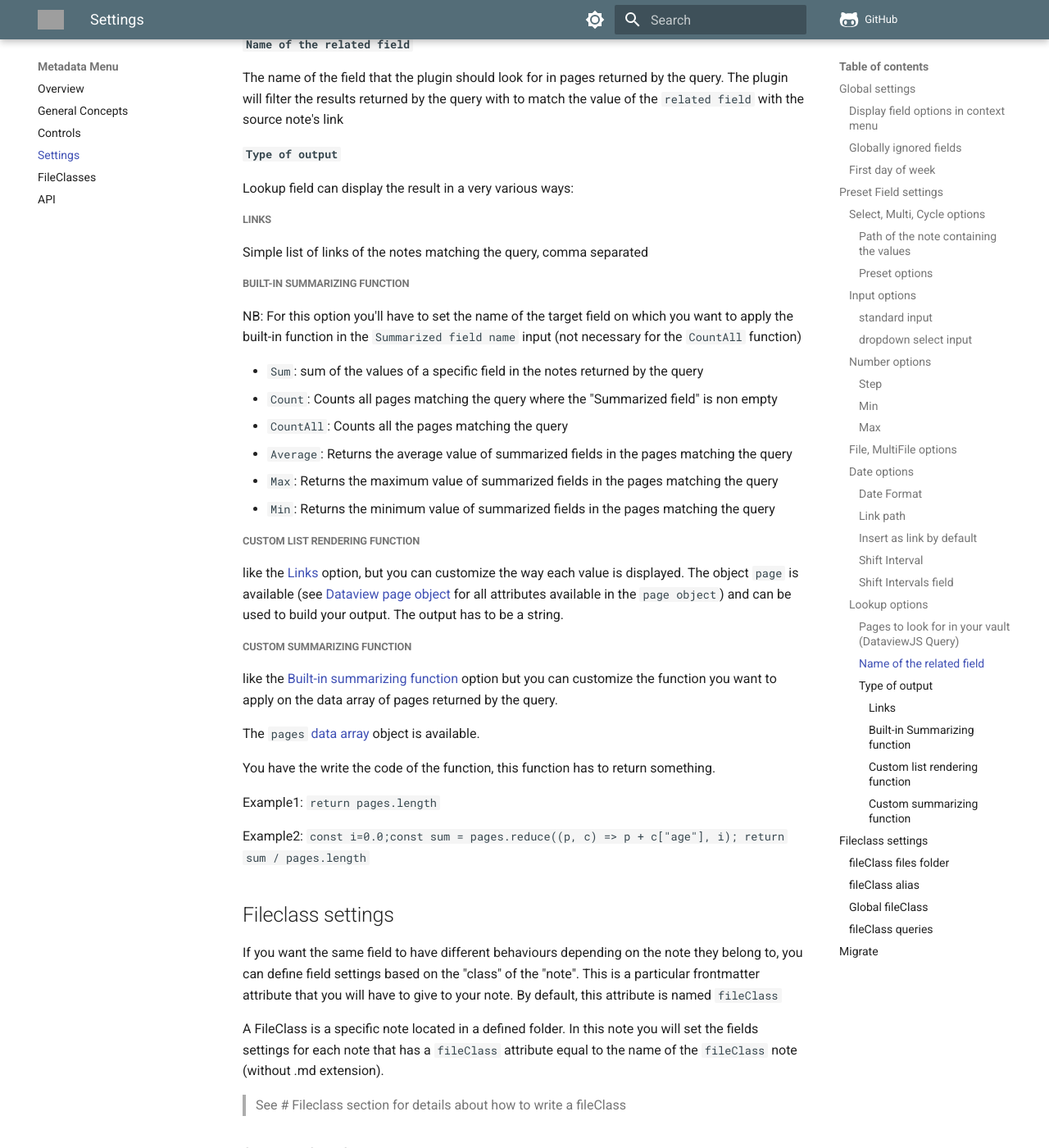
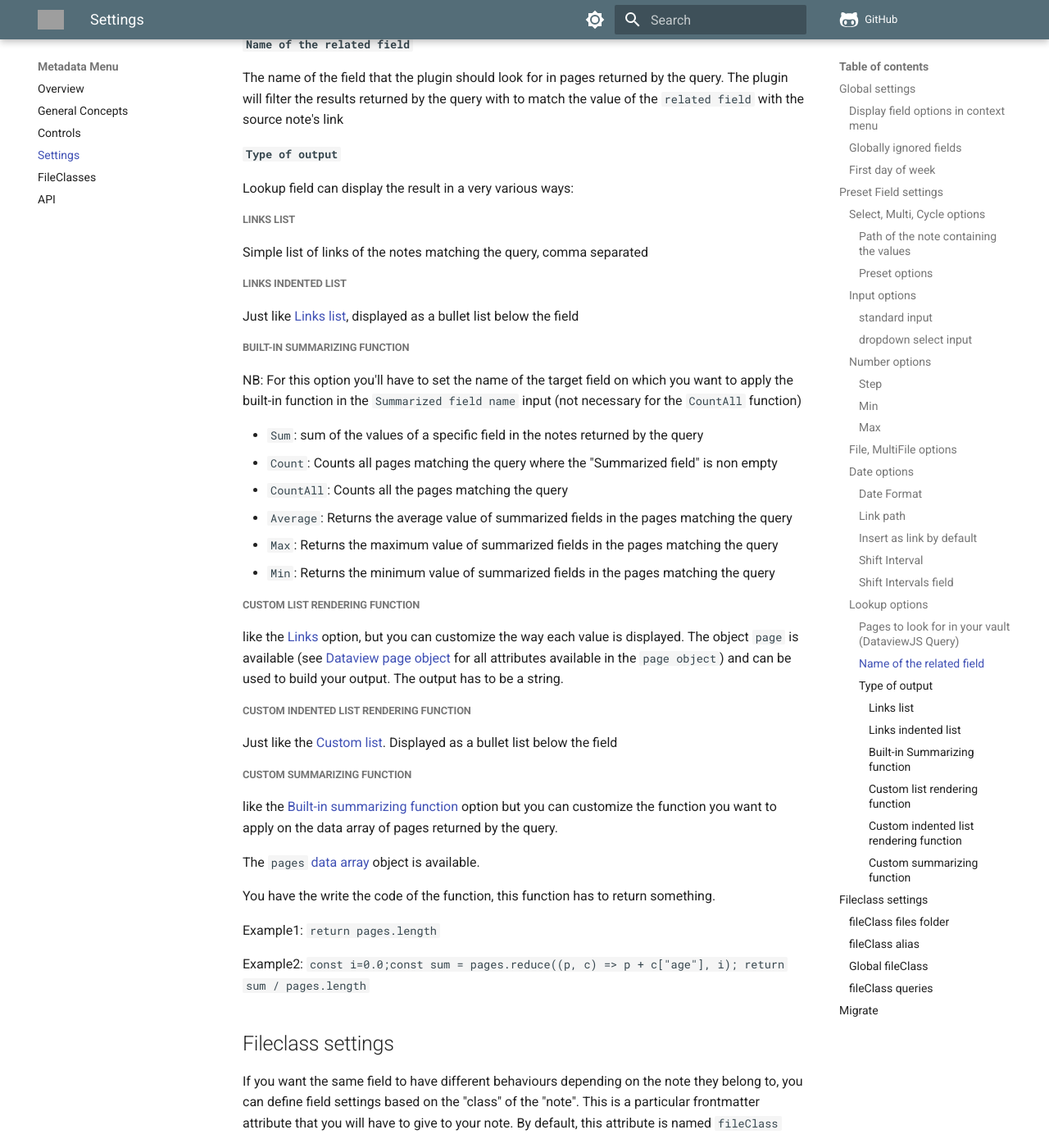
Before and after one commit to mdelobelle/metadatamenu, an MkDocs documentation site: the page built from docs/settings.md, in a window 1280 px wide and 1400 px high, scrolled down 3648 px. Shown: the whole window at 82% size. Built offline with MkDocs 1.6.1 and Material for MkDocs 9.7.7, drawn with Linux system fonts in a browser that asks for light colours; comment, search, counter and statistics services are not loaded; grey boxes are pictures that could not be loaded.

Commit message:
documentation

```diff
--- a/docs/settings.md
+++ b/docs/settings.md
@@ -128,8 +128,11 @@ The name of the field that the plugin should look for in pages returned by the q
 
 Lookup field can display the result in a very various ways:
 
-##### Links
+##### Links list
 Simple list of links of the notes matching the query, comma separated
+
+##### Links indented list
+Just like [Links list](#links-list), displayed as a bullet list below the field
 
 ##### Built-in Summarizing function
 
@@ -146,6 +149,10 @@ NB: For this option you'll have to set the name of the target field on which you
 
 like the [Links](#links) option, but you can customize the way each value is displayed. The object `page` is available (see [Dataview page object](https://blacksmithgu.github.io/obsidian-dataview/data-annotation/#pages) for all attributes available in the `page object`) and can be used to build your output.
 The output has to be a string.
+
+##### Custom indented list rendering function
+
+Just like the [Custom list](#custom-list-rendering-function). Displayed as a bullet list below the field
 
 ##### Custom summarizing function
 
```
